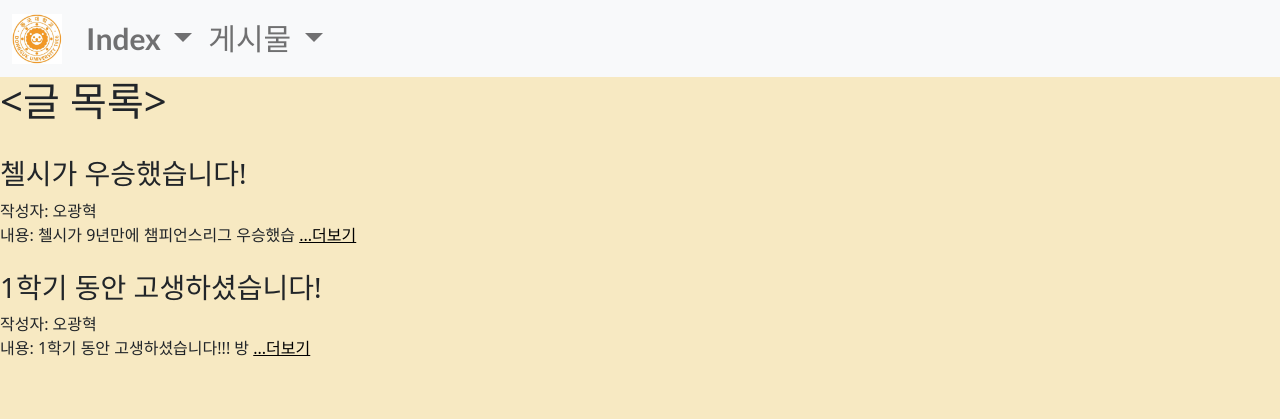
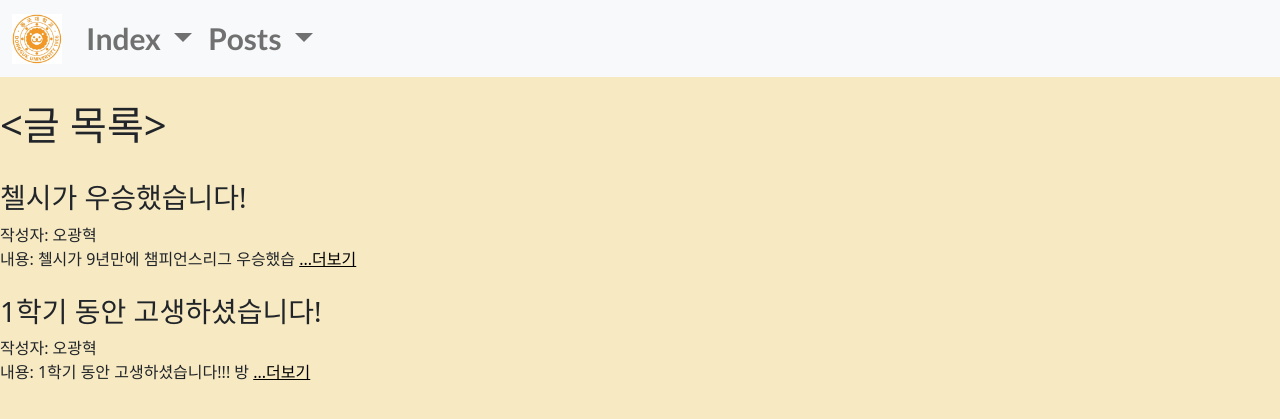
Before and after one commit to panghyuk/sns-project, a Django app: page /posts/ in a window 1280 px wide. Shown: the top 419 px of the page. Run offline with Django 3.2, Linux system fonts and the light colour scheme; data comes from the database, SQL or seed files in the repository.

Commit message:
5th assignment

```diff
--- a/sns_project/main/templates/main/new.html
+++ b/sns_project/main/templates/main/new.html
@@ -3,6 +3,7 @@
 
 {% block content %}
 
+<br><h1>&#60;글 작성하기&#62;</h1><br>
 <form action="{%url 'main:create' %}" method="post" enctype = 'multipart/form-data'>
     {% csrf_token %}
     <p>제목: <input type='text' name='title'></p>
@@ -12,4 +13,5 @@
     <button type='submit'>제출</button>
 </form>
 
+
 {% endblock %}
--- a/sns_project/main/templates/main/posts.html
+++ b/sns_project/main/templates/main/posts.html
@@ -2,7 +2,8 @@
 {% load static %}
 
 {% block content %}
-    <h1>&#60;글 목록&#62;</h1><br>
+
+    <br><h1>&#60;글 목록&#62;</h1><br>
     {% for post in posts%}
     <div>
     <h3>{{post.title}}</h3>
--- a/sns_project/sns_project/templates/shared/_navbar.html
+++ b/sns_project/sns_project/templates/shared/_navbar.html
@@ -22,11 +22,11 @@
         </li>
         <li class="nav-item dropdown">
           <a class="nav-link dropdown-toggle" href="#" id="navbarDropdown" role="button" data-bs-toggle="dropdown" aria-expanded="false">
-            게시물
+            Posts
           </a>
           <ul class="dropdown-menu" aria-labelledby="navbarDropdown">
-            <li><a class="dropdown-item" href="{% url 'main:posts' %}">전체 글 보기</a></li>
-            <li><a class="dropdown-item" href="{% url 'main:new' %}">글 작성하기</a></li>
+            <li><a class="dropdown-item" href="{% url 'main:posts' %}">Show Post</a></li>
+            <li><a class="dropdown-item" href="{% url 'main:new' %}">Create Post</a></li>
           </ul>
         </li>
       </ul>
```
Also changed, not shown: sns_project/sns_project/static/css/home.css (line endings or trailing spaces).
